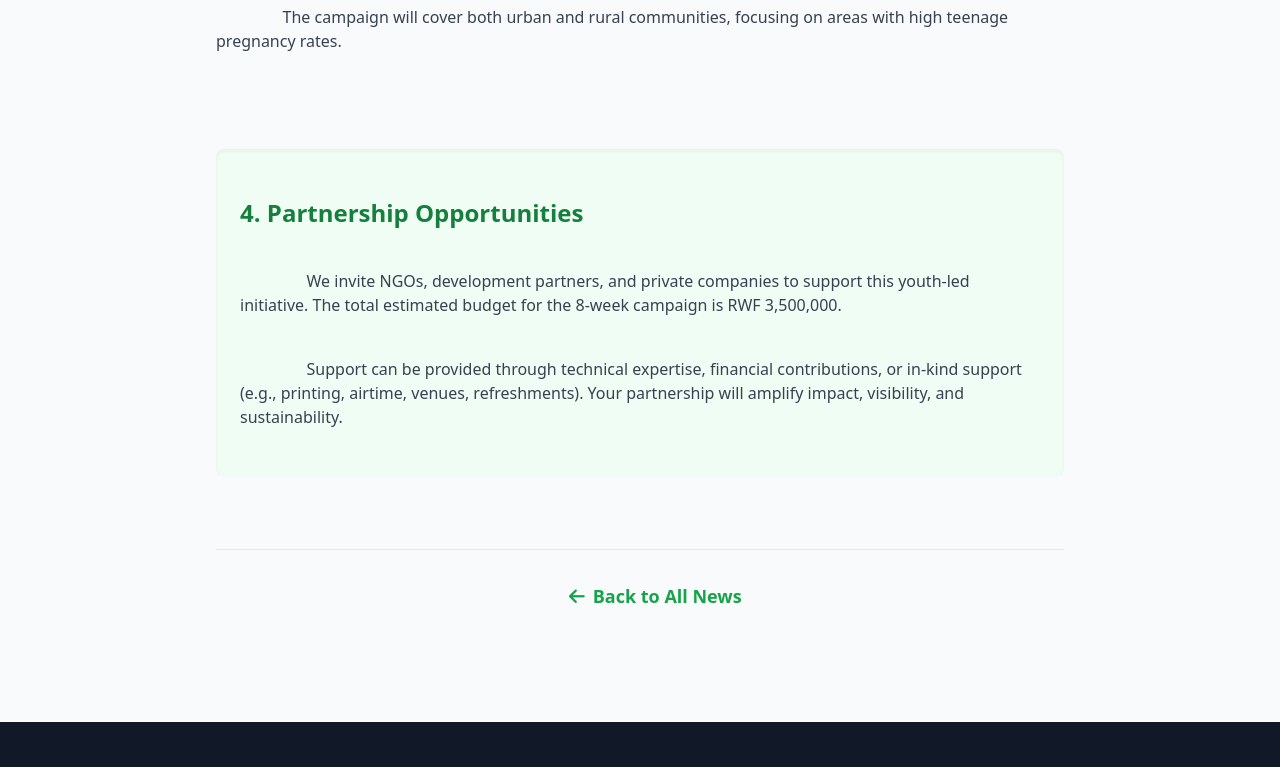
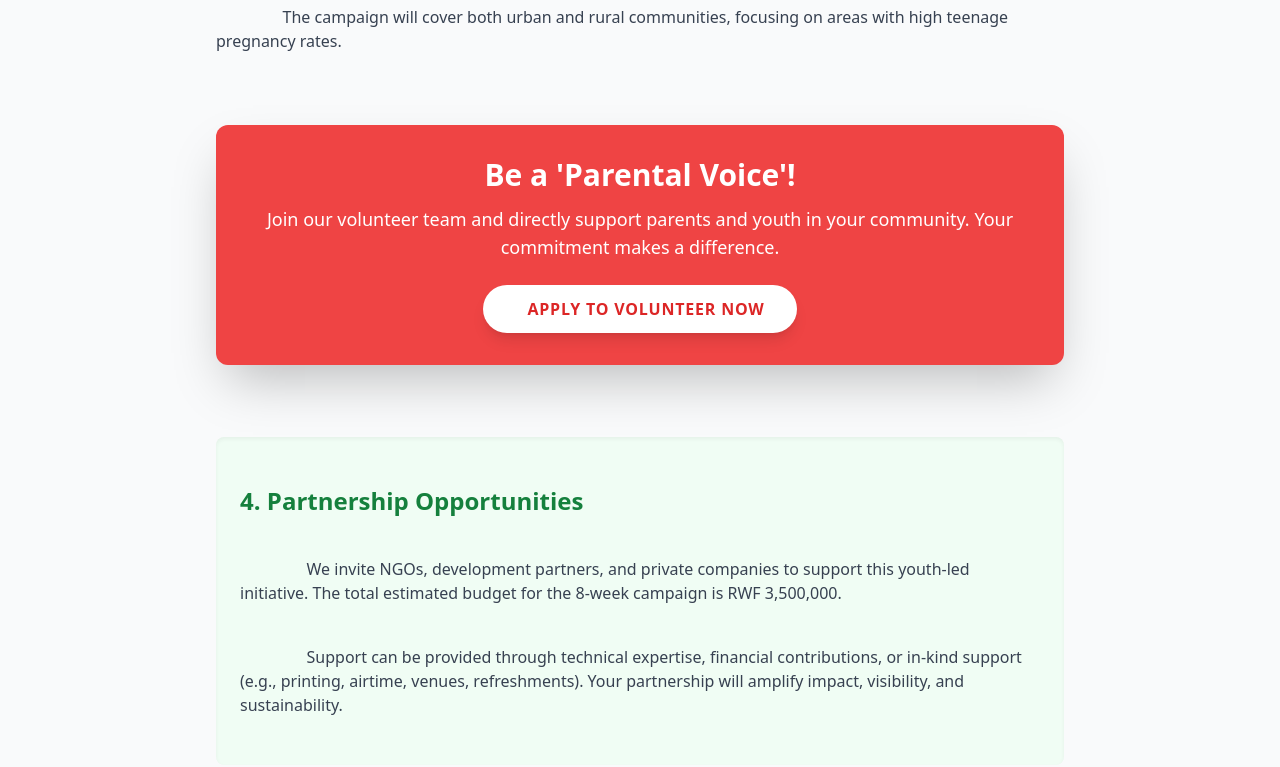
Before and after one commit to ephremdushime/GLF-website, a plain HTML site: page parental-voices.html in a window 1280 px wide. Shown: the part 3280-4047 px from the top of the page. Drawn offline with nearby package versions, Linux system fonts and the light colour scheme.

Commit message:
Update parental-voices.html

```diff
--- a/parental-voices.html
+++ b/parental-voices.html
@@ -127,6 +127,15 @@
                 The campaign will cover both urban and rural communities, focusing on areas with high teenage pregnancy rates.
             </p>
         </section>
+      <section id="volunteer-call" class="bg-red-500 text-white p-8 rounded-xl shadow-2xl mb-12 text-center">
+            <h3 class="text-3xl font-extrabold mb-3">Be a 'Parental Voice'!</h3>
+            <p class="text-lg mb-6">
+                Join our volunteer team and directly support parents and youth in your community. Your commitment makes a difference.
+            </p>
+            <a href="volunteer-form.html" class="inline-flex items-center bg-white text-red-600 font-bold uppercase tracking-wider px-8 py-3 rounded-full shadow-lg hover:bg-gray-100 transition duration-300 transform hover:scale-105">
+                <i class="fas fa-hand-heart mr-3"></i> Apply to Volunteer Now
+            </a>
+        </section>
 
         <section id="partnership" class="bg-green-50 p-6 rounded-lg shadow-inner mb-12">
             <h3 class="text-2xl font-bold text-green-700 mb-4">4. Partnership Opportunities</h3>
```
